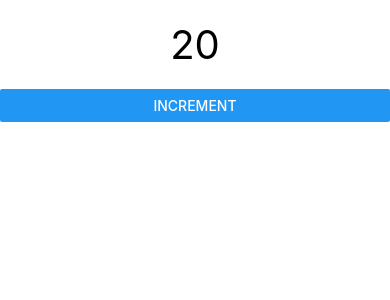
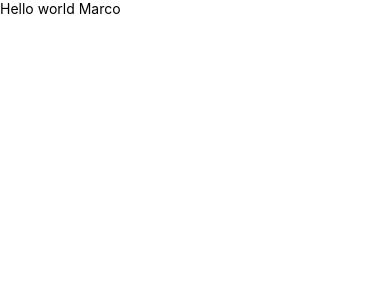
Before and after one commit to Menda0/react-native-apr2022, a React Native app: screen / in a window 390 px wide. Shown: the top 300 px of the page. Built offline with nearby package versions, Linux system fonts and the light colour scheme.

Commit message:
Add new version

```diff
--- a/App.js
+++ b/App.js
@@ -3,6 +3,7 @@ import {Text, SafeAreaView} from "react-native"
 import ExampleComponent1 from "./components/ExampleComponent1"
 import ExampleComponent2 from "./components/ExampleComponent2"
 import ExampleComponent3 from "./components/ExampleComponent3"
+import ExampleComponent4 from "./components/ExampleComponent4"
 import ExampleUI from "./components/ExampleUI"
 import CollectionListScreen from "./screens/CollectionListScreen"
 import SearchCollections from "./components/SearchCollections"
@@ -17,8 +18,9 @@ class MainComponent extends React.Component{
                 <ExampleComponent2 message="Hello Sofia" /> */}
                 {/* <ExampleUI /> */}
                 {/* <CollectionListScreen /> */}
-                <ExampleComponent3 />
+                {/* <ExampleComponent3 /> */}
                 {/* <SearchCollections /> */}
+                <ExampleComponent4 name="Marco"/>
             </SafeAreaView>
         )
     }
--- a/components/ExampleComponent3.js
+++ b/components/ExampleComponent3.js
@@ -27,7 +27,9 @@ class ExampleComponent3 extends React.Component {
     incrementCounter(){
 
         // This function alters the state
-        const newState = {counter:this.state.counter+1}
+        const newState = {
+            counter:this.state.counter+1
+        }
         // State is change assync
         this.setState(newState)
     }
--- /dev/null
+++ b/components/ExampleComponent4.js
@@ -0,0 +1,10 @@
+import React from "react";
+import {Text} from "react-native"
+
+const ExampleComponent4 = ({name}) => {
+    return (
+        <Text>Hello world {name}</Text>
+    )
+}
+
+export default ExampleComponent4
```
